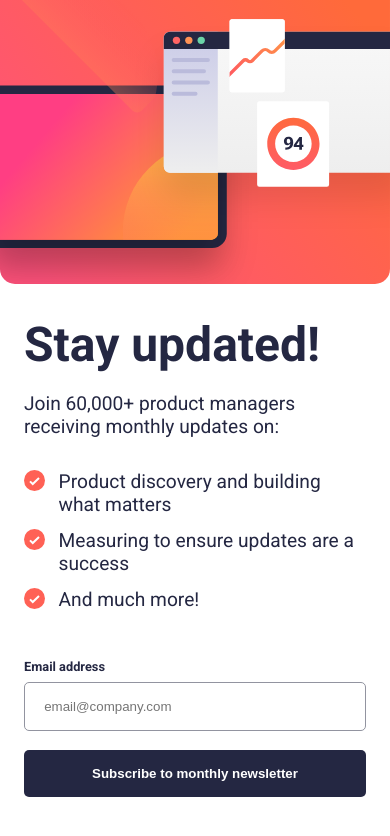
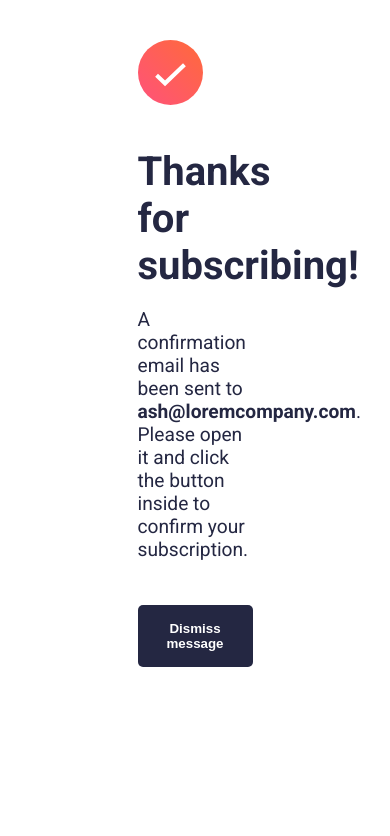
Before and after one commit to abdelilahelhaddad/newsletter-sign-up, a plain HTML site: page index.html in a window 390 px wide. Drawn offline with Linux system fonts and the light colour scheme.

Commit message:
:fire: :art: Commit Desktop Layout :sparkles: :globe_with_meridians:

```diff
--- a/assets/css/style.scss
+++ b/assets/css/style.scss
@@ -64,7 +64,8 @@ button {
 }
 
 .newsletter {
-  display: flex;
+  display: none;
+  // display: flex;
   padding: 1.5rem 1.5rem 1.5rem 0;
   background-color: $white;
   color: $secondary;
@@ -127,12 +128,39 @@ button {
 }
 
 .success {
-  display: none;
+  // display: none;
+  display: flex;
+  flex-direction: column;
+  width: 50%;
+  background-color: $white;
+  color: $secondary;
+  border-radius: 25px;
+  padding: 3.5rem;
+  margin: 0 auto;
+  img {
+    width: 65px;
+  }
+  h1 {
+    font-size: 3.4rem;
+  }
+  h1,
+  button {
+    margin-top: 2.7rem;
+  }
+  p {
+    margin-top: 1.2rem;
+  }
 }
 
 @media (max-width: 1024px) {
   .container {
     width: 750px;
+  }
+  .success {
+    padding: 2.5rem;
+    h1 {
+      font-size: 2.5rem;
+    }
   }
 }
 
@@ -144,6 +172,7 @@ button {
   .container {
     width: auto;
     padding: 0;
+  }
   .newsletter {
     flex-direction: column;
     padding: 0;
@@ -171,4 +200,3 @@ button {
     }
   }
 }
-}
```
Also changed, not shown: assets/css/style.css, 1 other file. Lines whose indentation alone changed are shown as unchanged.
